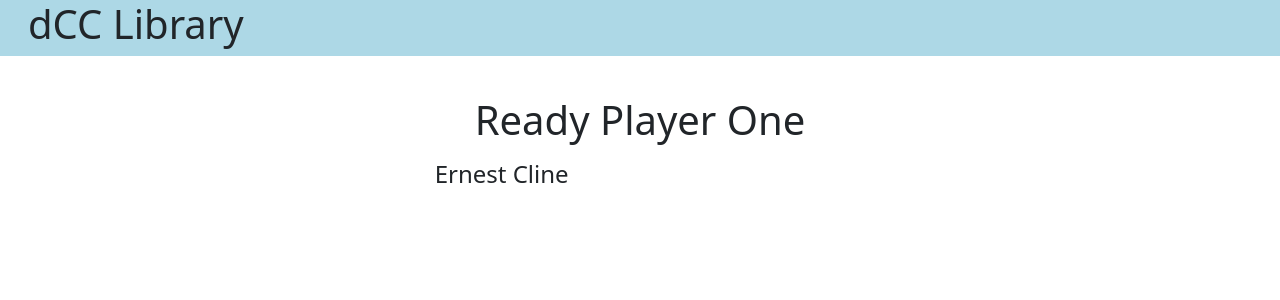
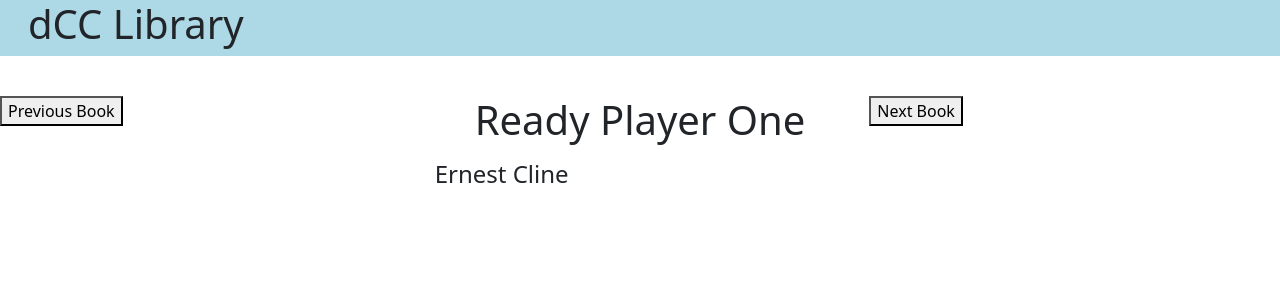
Before and after one commit to Shoulders93/DCCLibrary, a React (Create React App) app: page / in a window 1280 px wide. Shown: the top 300 px of the page. Built offline with nearby package versions, Linux system fonts and the light colour scheme.

Commit message:
Compelte navigation functionality for going to next and previous books

```diff
--- a/src/components/App.jsx
+++ b/src/components/App.jsx
@@ -15,6 +15,28 @@ class App extends Component {
         };
     }
 
+    goToNextBook = () => {
+        let tempBookNumber = this.state.bookNumber;
+        tempBookNumber++;
+        if(tempBookNumber === this.books.length){
+            tempBookNumber = 0;
+        }
+        this.setState({
+            bookNumber: tempBookNumber
+        });
+    }
+
+    goToPreviousBook = () => {
+        let tempBookNumber = this.state.bookNumber;
+        tempBookNumber--;
+        if(tempBookNumber < 0){
+            tempBookNumber = this.books.length - 1;
+        }
+        this.setState({
+            bookNumber: tempBookNumber
+        });
+    }
+
     render(){
         return (
             <div className="containter-fluid">
@@ -22,6 +44,7 @@ class App extends Component {
                 <div className="row">
                     <div className="col-md-4">
                         {/** Button here to move to the previous book viewed */}
+                        <button onClick = {this.goToPreviousBook}>Previous Book</button>
                     </div>
                     <div className="col-md-4">
                         {/** Display book with cover here */}
@@ -30,6 +53,7 @@ class App extends Component {
                     </div>
                     <div className="col-md-4">
                         {/** Button here to move to the previous book viewed */}
+                        <button onClick={this.goToNextBook}>Next Book</button>
                     </div>
                 </div>
             </div>
```
